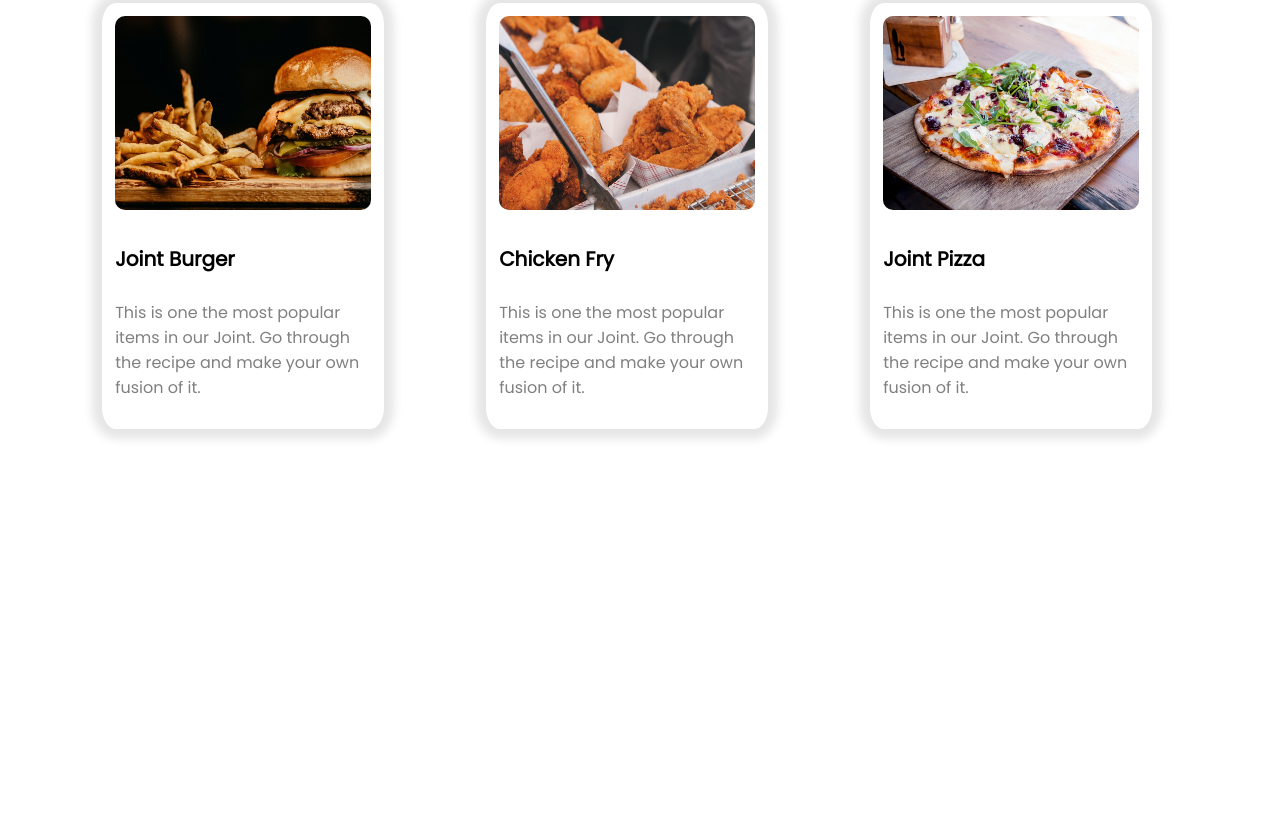
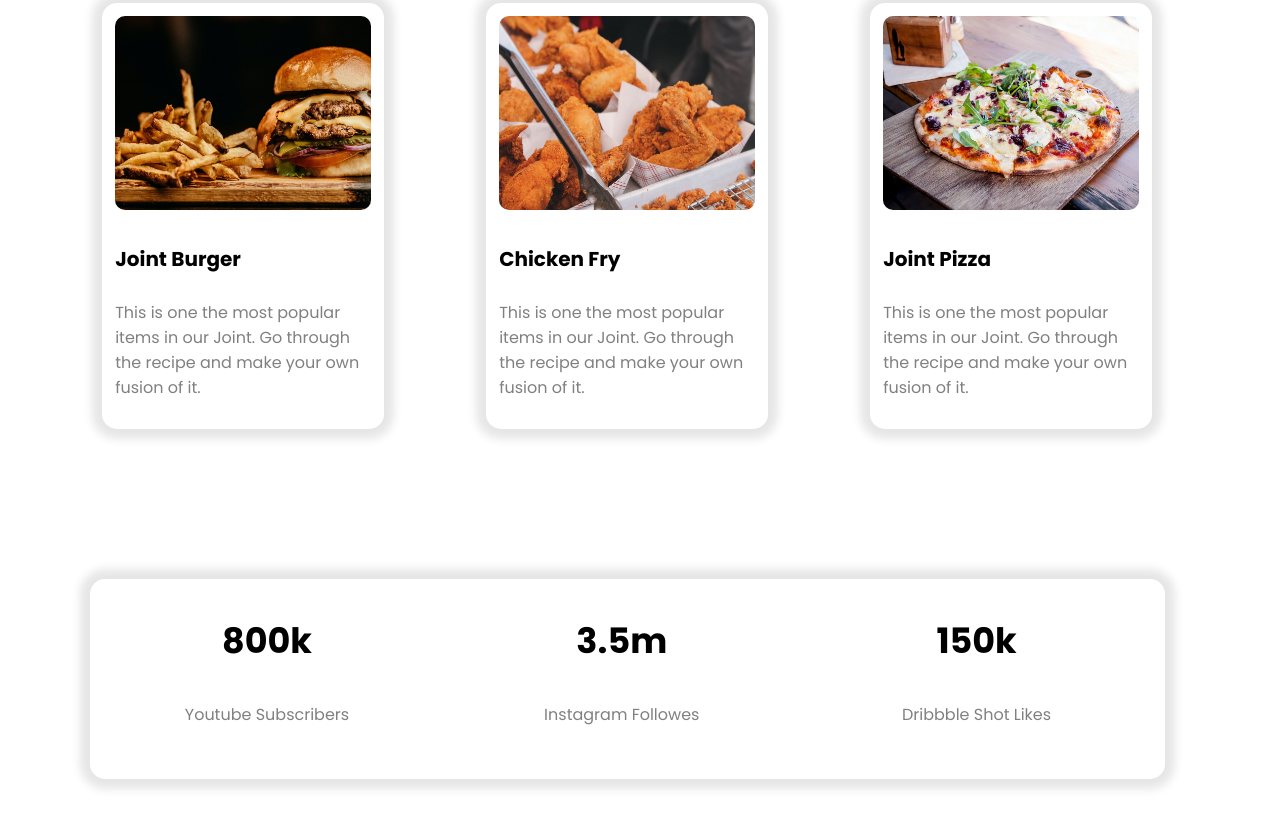
Before and after one commit to mnkhandakar/food-joint, a plain HTML site: page index.html in a window 1280 px wide. Shown: the part 1473-2300 px from the top of the page. Before the commit the page ends 2002 px from the top, so only its background shows below. Drawn offline with Linux system fonts and the light colour scheme.

Commit message:
online added

```diff
--- a/index.html
+++ b/index.html
@@ -9,7 +9,8 @@
 
     <link rel="preconnect" href="https://fonts.googleapis.com">
     <link rel="preconnect" href="https://fonts.gstatic.com" crossorigin>
-    <link href="https://fonts.googleapis.com/css2?family=Poppins&display=swap" rel="stylesheet">
+    <link href="https://fonts.googleapis.com/css2?family=Poppins:ital,wght@0,400;0,500;0,600;0,700;1,600&display=swap"
+        rel="stylesheet">
 
     <link rel="stylesheet" href="style.css">
 </head>
@@ -99,6 +100,23 @@
 
     </section>
 
+    <section class="online">
+        <div class="followers">
+            <div class="card">
+                <h3>800k</h3>
+                <p>Youtube Subscribers</p>
+            </div>
+            <div class="card">
+                <h3>3.5m</h3>
+                <p>Instagram Followes</p>
+            </div>
+            <div class="card">
+                <h3>150k</h3>
+                <p>Dribbble Shot Likes</p>
+            </div>
+        </div>
+    </section>
+
 </body>
 
 </html>
--- a/style.css
+++ b/style.css
@@ -9,11 +9,17 @@ h1{
 h2{
     font-size: 30px;
 }
+h3{
+    font-size: 35px;
+    color: black;
+    font-weight: 700;
+}
 h4{
     font-size: 20px;
+    font-weight: 700;
     color: black;
 }
-.flexible, .third-width{
+.flexible, .third-width, .followers{
     display: flex;
     margin-bottom: 100px;
 }
@@ -59,7 +65,7 @@ span{
     width:20%;
     padding: 1% 1% 1% 1%;
     margin-left: 8%;
-    border-radius: 5%;
+    border-radius: 15px;
     box-shadow: 0px 0px 10px 10px rgb(230, 230, 230);
     transition: all 0.3s ease;
 }
@@ -70,3 +76,20 @@ span{
     width: 100%;
     border-radius: 10px;
 }
+.online .followers{
+    width:84%;
+    min-height: 200px;
+    margin-top: 150px;
+    margin-left: 7%;
+    box-shadow: 0px 0px 10px 10px rgb(230, 230, 230);
+    border-radius: 15px;
+}
+
+.online .followers .card{
+    width: 33%;
+    text-align: center;
+    transition: all 0.3s ease;
+}
+.online .followers .card:hover{
+    transform: scale(1.05);
+}
```
Also changed, not shown: images/mnk.png (deleted), images/mnk1.png (deleted).
